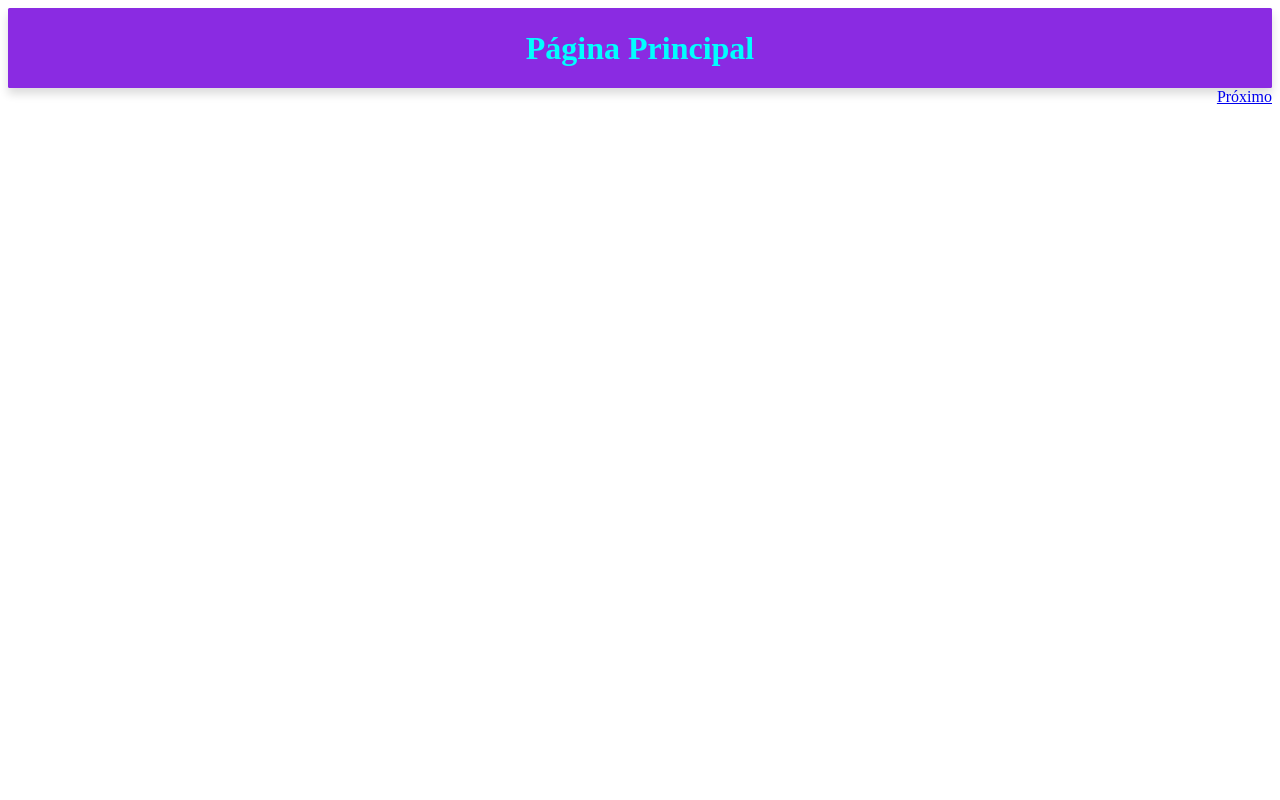
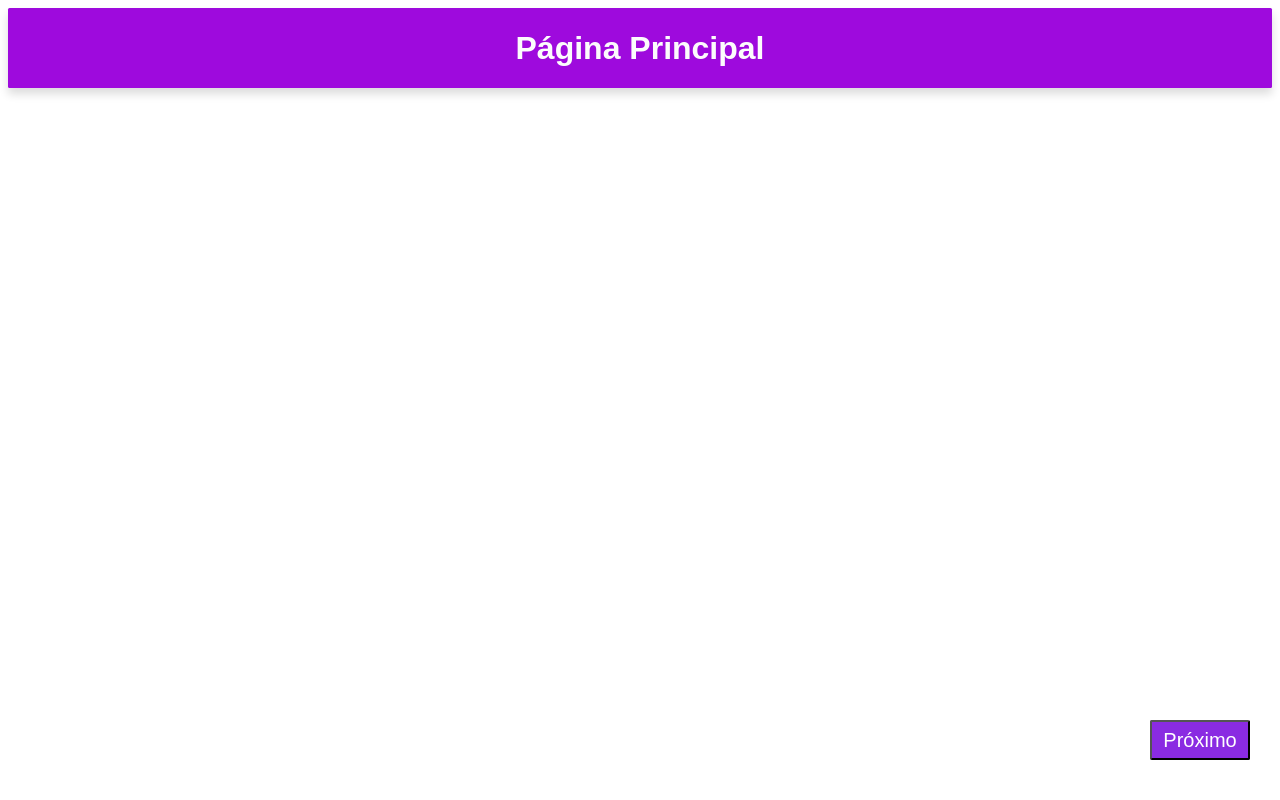
Before and after one commit to MarcosViniicius/Projeto-Integrador, a PHP site: page /HTML/index.html in a window 1280 px wide. Run offline with PHP 8.4, Linux system fonts and the light colour scheme.

```diff
--- a/Projeto-integrador/CSS/styles.css
+++ b/Projeto-integrador/CSS/styles.css
@@ -1,14 +1,39 @@
-.proximo {
-    position: relative;
-    text-align: right;
-
-}
-
 .titulo {
     text-align: center;
-    color: aqua;
-    background-color: blueviolet;
+    font-family: Arial, Helvetica, sans-serif;
+    color: rgb(252, 252, 252);
+    background-color: rgb(158, 10, 221);
     border-radius: 1.5px;
     padding: 0.1px;
     box-shadow: rgb(0 0 0 / 14%) 0px 6px 10px;
 }
+
+/* .proximo {
+    text-align: right;
+    box-shadow: rgb(0 0 0 / 14%) 0px 6px 10px;
+    background-color: blueviolet;
+    border-radius: 2px;
+    position: absolute;
+    bottom: 10px;
+    padding-left: 10px;
+    right: 0;
+} */
+
+.botao {
+    border-radius: 2px;
+    position: absolute;
+    bottom: 10px;
+    padding-left: 10px;
+    right: 0;
+    padding: 30px;
+
+}
+button {
+    font-family: Arial, Helvetica, sans-serif;
+    color: white;
+    font-size: 20px;
+    background-color: blueviolet;
+    border-radius: 2px;
+    height: 40px;
+    width: 100px;
+}
--- a/Projeto-integrador/HTML/index.html
+++ b/Projeto-integrador/HTML/index.html
@@ -9,11 +9,15 @@
     <script type="text/javascript" src="script.js"></script>
 </head>
 <body>
-    <div class="titulo"><h1>Página Principal</h1></div>
+    <header><div class="titulo"><h1>Página Principal</h1></div></header>
+    <section class="section">
+    <a href="comparacao.html" class="botao"><button>Próximo</button></a>
+    </section>
+    <!-- <a href="#" class="buttonClass">Próximo</a> -->
     <!-- <a href="euca.html">Células Eucariontes</artyuiop´[
         ]>
     <a href="proca.html">Células Procariontes</a>
     <a href="endo.html">Teoria Endossimbiótica</a> -->
-    <div class="proximo"><a href="comparacao.html">Próximo</a></div>
+    <footer></footer>
 </body>
 </html>
--- a/Projeto-integrador/Scripts/script.js
+++ b/Projeto-integrador/Scripts/script.js
@@ -0,0 +1,4 @@
+function redirecionar(){
+    window.location.replace("comparacao.html");
+    window.alert("sada")
+}
```
